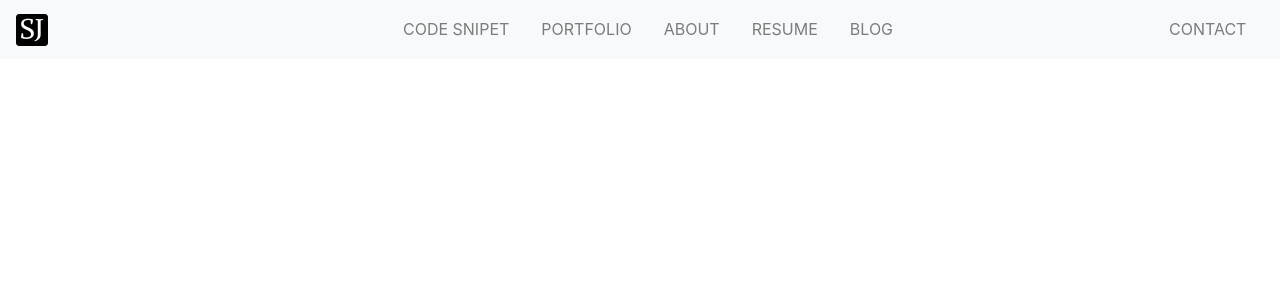
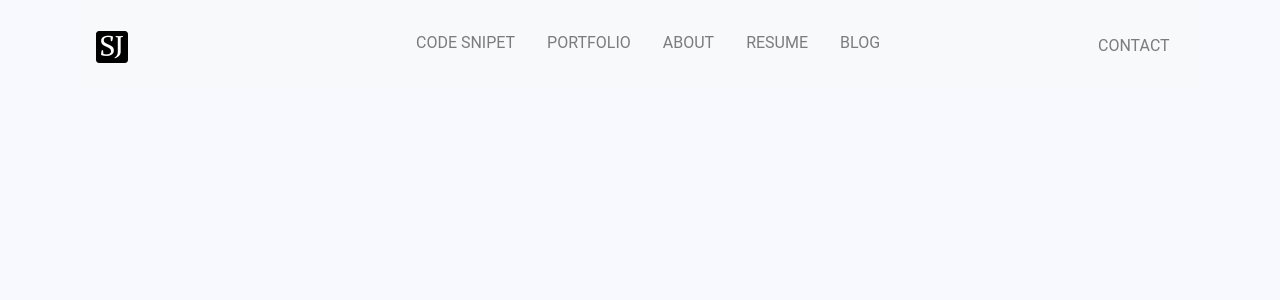
Before and after one commit to Shashank7Jain/shashank_jain_portfolio, an Angular app in the folder Shashank-Jain-Portfolio/: page / in a window 1280 px wide. Shown: the top 300 px of the page. Built offline with nearby package versions, Linux system fonts and the light colour scheme.

Commit message:
favicon added

```diff
--- a/Shashank-Jain-Portfolio/src/app/app.component.html
+++ b/Shashank-Jain-Portfolio/src/app/app.component.html
@@ -1,5 +1,4 @@
-<nav class="navbar navbar-expand-lg navbar-light bg-light navbar-sticky-top">
-
+<nav class="navbar navbar-expand-lg navbar-light bg-light navbar-sticky-top" style="padding-top: 25px;padding-bottom: 19px;">
   <div class="container-xl row"  >
     <a class="navbar-brand" href="#"><img src="/assets/favicon-32x32.png" alt="SJ" srcset=""></a>
 <ul class="navbar-nav">
@@ -21,6 +20,7 @@
         <li class="nav-item" style="float: right;">
           <a class="nav-link " href="#">BLOG</a>
         </li>
+
       </ul>
     </div>
   </li>
--- a/Shashank-Jain-Portfolio/src/styles.scss
+++ b/Shashank-Jain-Portfolio/src/styles.scss
@@ -1 +1,11 @@
 /* You can add global styles to this file, and also import other style files */
+html,
+body {
+  height: 100%;
+  margin: 0;
+  font-family: Roboto, 'Helvetica Neue', sans-serif;
+  font-size: 16px !important;
+  background: ghostwhite;
+  padding-left: 40px;
+  padding-right: 40px;
+}
```
Also changed, not shown: 2 other files (tests, documents, lock files or other folders).
